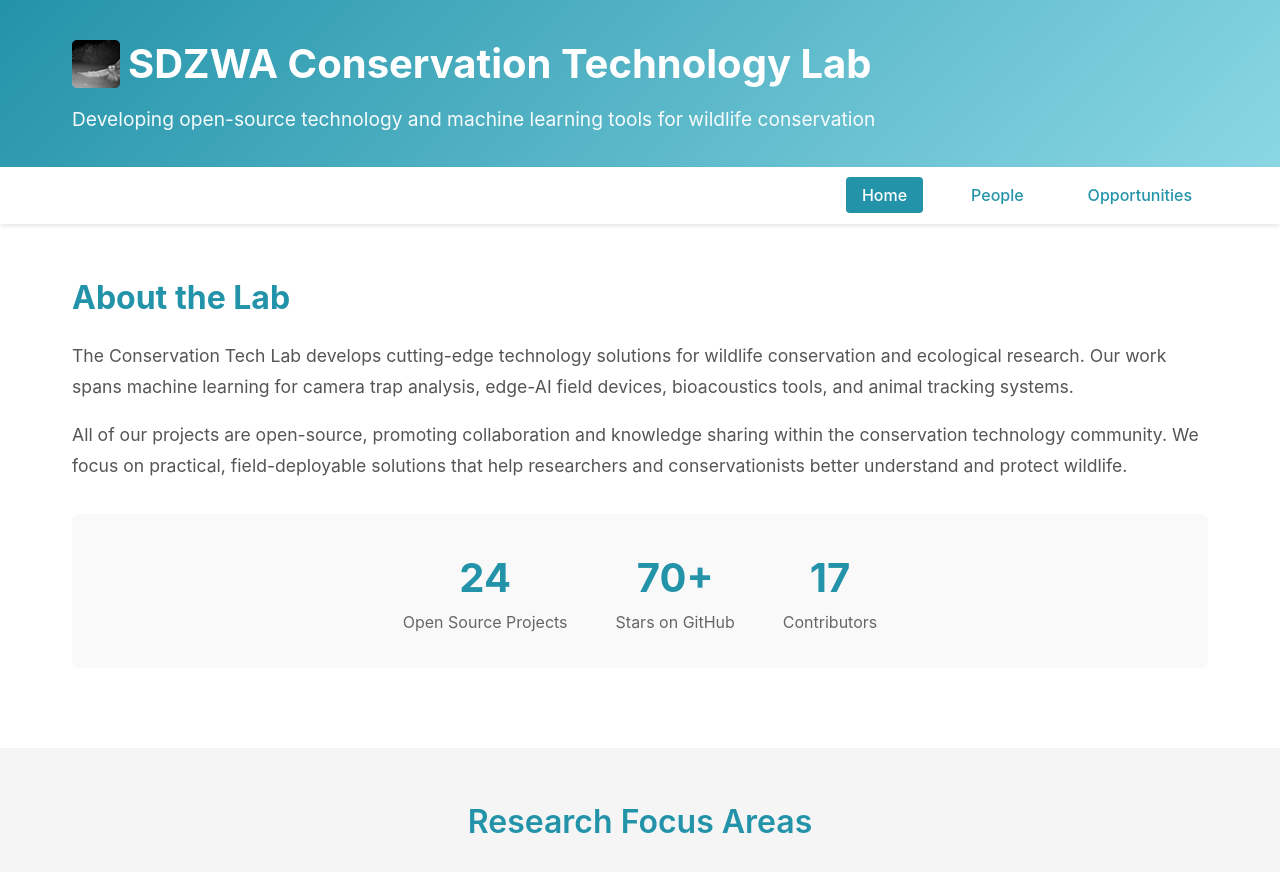
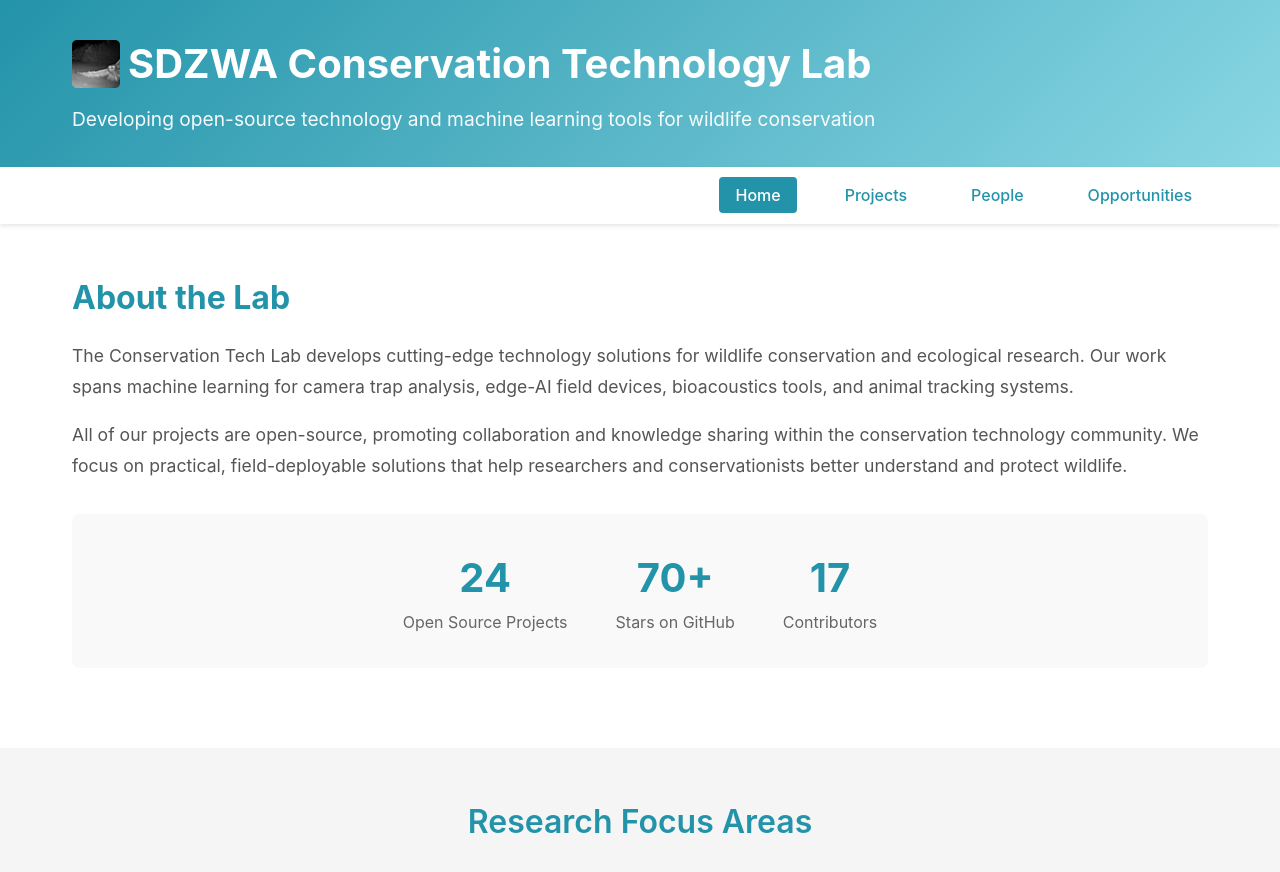
Before and after one commit to conservationtechlab/conservationtechlab.github.io, a Jekyll site: the page built from index.md, in a window 1280 px wide and 900 px high. Shown: the top 872 px of the window. Built offline with Jekyll 4.4.1, drawn with Linux system fonts in a browser that asks for light colours.

Commit message:
add projects, fix active nav

```diff
--- a/_layouts/default.html
+++ b/_layouts/default.html
@@ -22,9 +22,9 @@
         <div class="container">
             <ul class="nav-menu">
                 <li><a href="{{ '/' | relative_url }}" {% if page.url == '/' %}class="active"{% endif %}>Home</a></li>
-                <!-- <li><a href="{{ '/projects' | relative_url }}" {% if page.url == '/projects' or page.url == '/projects/' %}class="active"{% endif %}>Projects</a></li> -->
-                <li><a href="{{ '/people' | relative_url }}" {% if page.url == '/people' or page.url == '/people/' %}class="active"{% endif %}>People</a></li>
-                <li><a href="{{ '/opportunities' | relative_url }}" {% if page.url == '/opportunities' or page.url == '/opportunities/' %}class="active"{% endif %}>Opportunities</a></li>
+                <li><a href="{{ '/projects' | relative_url }}" {% if page.url contains '/projects' %}class="active"{% endif %}>Projects</a></li>
+                <li><a href="{{ '/people' | relative_url }}" {% if page.url contains '/people' %}class="active"{% endif %}>People</a></li>
+                <li><a href="{{ '/opportunities' | relative_url }}" {% if page.url contains '/opportunities' %}class="active"{% endif %}>Opportunities</a></li>
             </ul>
         </div>
     </nav>
```
